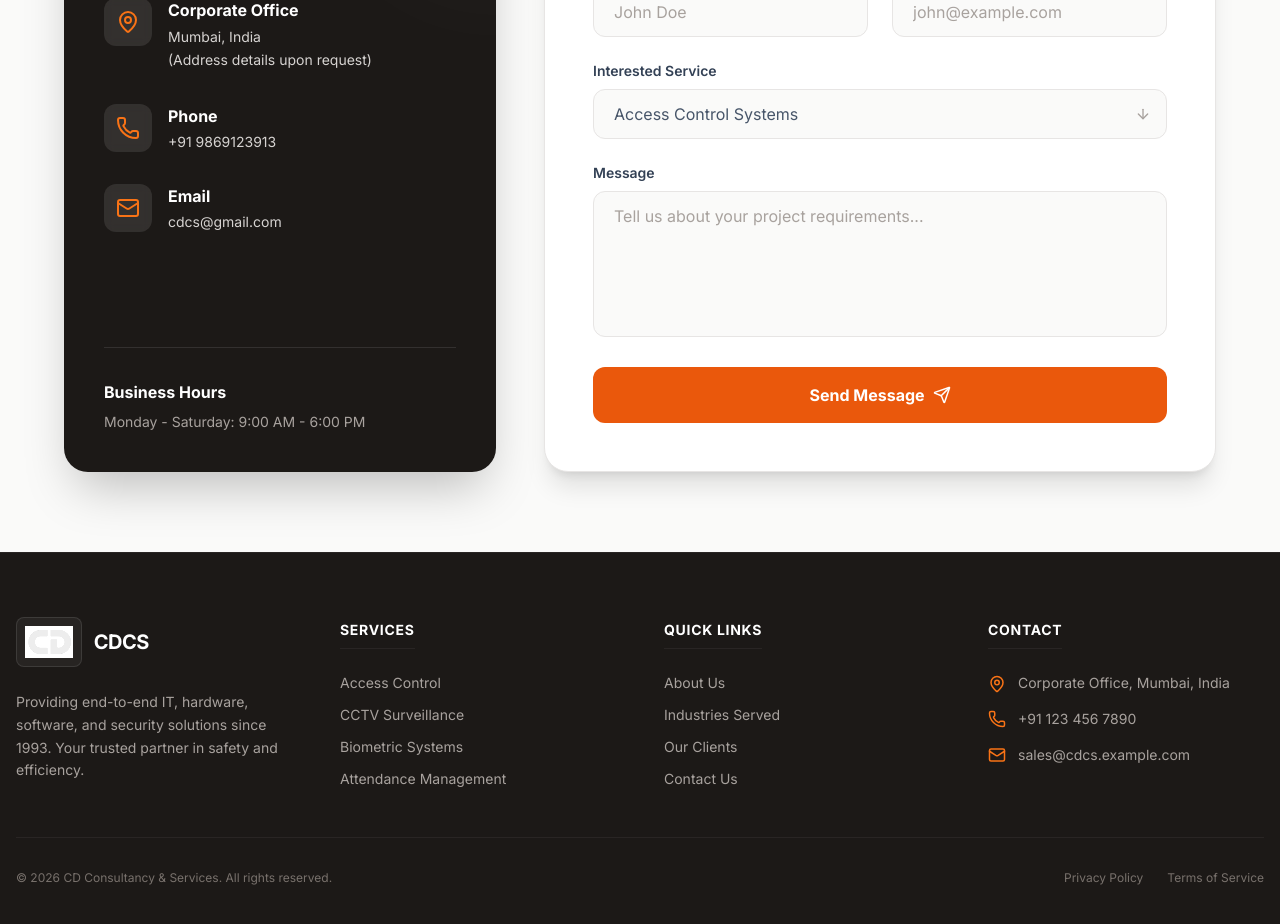
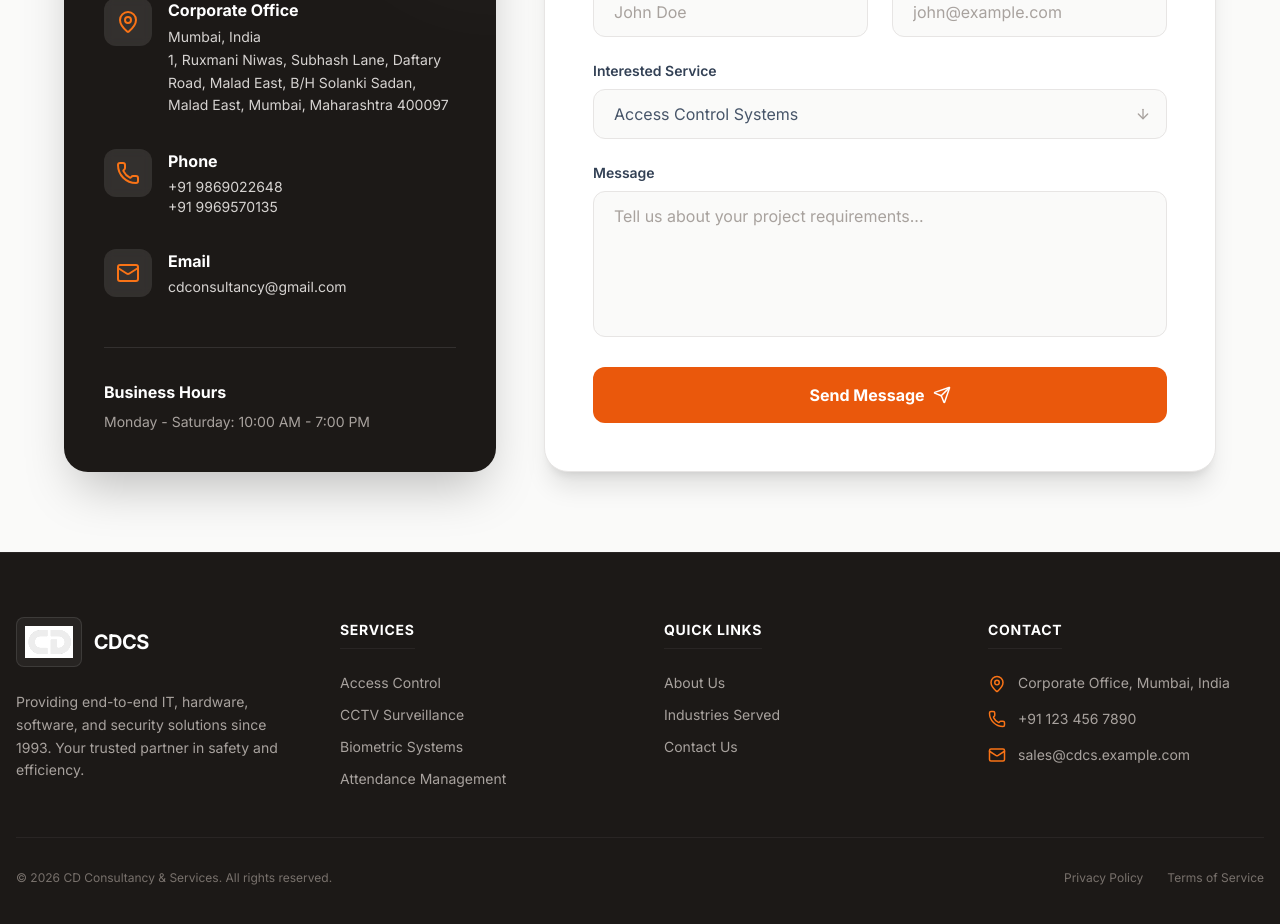
Before and after one commit to Vedzshah/CD-consultancy-, a React (Vite) app: page /#/contact in a window 1280 px wide. Shown: the part 540-1464 px from the top of the page. Built offline with nearby package versions, Linux system fonts and the light colour scheme.

Commit message:
Contact details fixed

```diff
--- a/App.tsx
+++ b/App.tsx
@@ -5,7 +5,6 @@ import Home from './pages/Home';
 import About from './pages/About';
 import Services from './pages/Services';
 import Industries from './pages/Industries';
-import Clients from './pages/Clients';
 import Contact from './pages/Contact';
 
 const App: React.FC = () => {
@@ -17,7 +16,6 @@ const App: React.FC = () => {
           <Route path="/about" element={<About />} />
           <Route path="/services" element={<Services />} />
           <Route path="/industries" element={<Industries />} />
-          <Route path="/clients" element={<Clients />} />
           <Route path="/contact" element={<Contact />} />
           <Route path="*" element={<Navigate to="/" replace />} />
         </Routes>
--- a/components/Layout.tsx
+++ b/components/Layout.tsx
@@ -15,7 +15,6 @@ const Layout: React.FC<LayoutProps> = ({ children }) => {
     { name: 'About Us', path: '/about' },
     { name: 'Services', path: '/services' },
     { name: 'Industries', path: '/industries' },
-    { name: 'Clients', path: '/clients' },
     { name: 'Contact', path: '/contact' },
   ];
 
@@ -28,7 +27,7 @@ const Layout: React.FC<LayoutProps> = ({ children }) => {
         <div className="container mx-auto px-4 flex justify-between items-center">
           <div className="flex items-center gap-6">
             <span className="flex items-center gap-2 hover:text-white transition-colors">
-              <Phone size={14} className="text-brand-500" /> +91 9969202648
+              <Phone size={14} className="text-brand-500" /> +91 9869022648
             </span>
             <span className="flex items-center gap-2 hover:text-white transition-colors">
               <Mail size={14} className="text-brand-500" /> cdconsultancy@gmail.com
@@ -157,7 +156,6 @@ const Layout: React.FC<LayoutProps> = ({ children }) => {
               <ul className="space-y-3 text-sm">
                 <li><Link to="/about" className="hover:text-brand-400 hover:translate-x-1 transition-all inline-block">About Us</Link></li>
                 <li><Link to="/industries" className="hover:text-brand-400 hover:translate-x-1 transition-all inline-block">Industries Served</Link></li>
-                <li><Link to="/clients" className="hover:text-brand-400 hover:translate-x-1 transition-all inline-block">Our Clients</Link></li>
                 <li><Link to="/contact" className="hover:text-brand-400 hover:translate-x-1 transition-all inline-block">Contact Us</Link></li>
               </ul>
             </div>
--- a/pages/Clients.tsx
+++ /dev/null
@@ -1,50 +0,0 @@
-import React from 'react';
-import { Star, Building2 } from 'lucide-react';
-
-const Clients: React.FC = () => {
-  const clientList = [
-    'Kanakia Constructions',
-    'Cinemax Cinemas',
-    'K J Somaiya Group',
-    'Hyatt',
-  ];
-
-  return (
-    <div className="bg-stone-50 min-h-screen py-20">
-      <div className="container mx-auto px-4">
-        <div className="text-center mb-20">
-          <span className="text-brand-600 font-bold tracking-widest uppercase text-xs mb-3 block">Trust & Reliability</span>
-          <h1 className="text-4xl md:text-5xl font-bold text-slate-900 mb-6">Our Esteemed Clients</h1>
-          <p className="text-xl text-slate-600 max-w-2xl mx-auto font-light">
-            We are proud to serve leading organizations across various sectors with our dedicated security solutions.
-          </p>
-        </div>
-
-        {/* Client Logos / Names Grid */}
-        <div className="grid grid-cols-1 md:grid-cols-2 lg:grid-cols-4 gap-8 mb-20">
-          {clientList.map((client, index) => (
-            <div key={index} className="bg-white p-12 rounded-2xl shadow-sm border border-stone-200 flex flex-col items-center justify-center text-center h-64 hover:shadow-xl hover:border-brand-300 transition-all duration-300 group">
-              <div className="bg-stone-50 p-4 rounded-full mb-6 text-stone-400 group-hover:bg-brand-50 group-hover:text-brand-600 transition-colors">
-                <Building2 size={32} strokeWidth={1.5} />
-              </div>
-              <h3 className="text-xl font-bold text-slate-800 group-hover:text-brand-800 transition-colors">{client}</h3>
-            </div>
-          ))}
-        </div>
-
-        {/* Additional Info / Testimonial Style Box */}
-        <div className="bg-white p-12 rounded-3xl shadow-lg text-center border-t-4 border-brand-500 max-w-4xl mx-auto">
-          <div className="flex justify-center gap-1 mb-6 text-amber-400">
-            {[1,2,3,4,5].map(i => <Star key={i} fill="currentColor" size={24} />)}
-          </div>
-          <h3 className="text-2xl font-bold text-slate-900 mb-4">Serving Corporate & Institutional Sectors</h3>
-          <p className="text-lg text-slate-600 max-w-3xl mx-auto leading-relaxed">
-            In addition to the names above, we service a wide array of corporate offices and institutional clients, ensuring their security and data management needs are met with precision and unwavering dedication.
-          </p>
-        </div>
-      </div>
-    </div>
-  );
-};
-
-export default Clients;
--- a/pages/Contact.tsx
+++ b/pages/Contact.tsx
@@ -40,7 +40,7 @@ const Contact: React.FC = () => {
                     <h3 className="font-bold text-white mb-1">Corporate Office</h3>
                     <p className="text-stone-300 text-sm leading-relaxed">
                       Mumbai, India<br />
-                        (Address details upon request)
+                      1, Ruxmani Niwas, Subhash Lane, Daftary Road, Malad East, B/H Solanki Sadan, Malad East, Mumbai, Maharashtra 400097
                     </p>
                   </div>
                 </div>
@@ -51,7 +51,8 @@ const Contact: React.FC = () => {
                   </div>
                   <div>
                     <h3 className="font-bold text-white mb-1">Phone</h3>
-                      <p className="text-stone-300 text-sm">+91 9869123913</p>
+                    <p className="text-stone-300 text-sm">+91 9869022648</p>
+                    <p className="text-stone-300 text-sm">+91 9969570135</p>
                   </div>
                 </div>
 
@@ -61,7 +62,7 @@ const Contact: React.FC = () => {
                   </div>
                   <div>
                     <h3 className="font-bold text-white mb-1">Email</h3>
-                      <p className="text-stone-300 text-sm">cdcs@gmail.com</p>
+                    <p className="text-stone-300 text-sm">cdconsultancy@gmail.com</p>
                   </div>
                 </div>
               </div>
@@ -69,7 +70,7 @@ const Contact: React.FC = () => {
 
             <div className="mt-12 pt-8 border-t border-white/10">
               <h3 className="font-bold text-white mb-2">Business Hours</h3>
-               <p className="text-stone-400 text-sm">Monday - Saturday: 9:00 AM - 6:00 PM</p>
+              <p className="text-stone-400 text-sm">Monday - Saturday: 10:00 AM - 7:00 PM</p>
             </div>
           </div>
 
```
Lines whose indentation alone changed are shown as unchanged.
